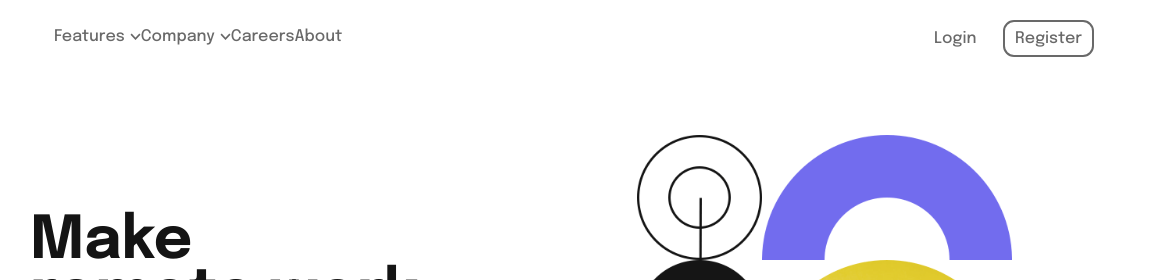
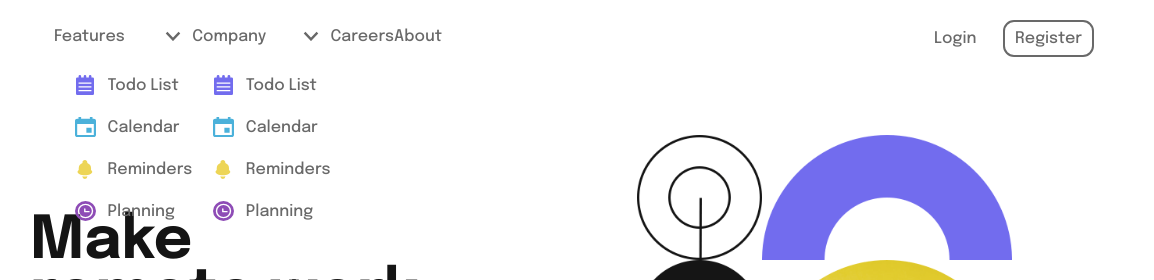
Before and after one commit to Timothy-Achonu/Drop-down-nav, a plain HTML site: page index.html in a window 1280 px wide. Shown: the top 280 px of the page, 126-1280 px from the left. Drawn offline with Linux system fonts and the light colour scheme.

Commit message:
committing changes

```diff
--- a/index.html
+++ b/index.html
@@ -34,15 +34,81 @@
         <div class="not-login">
           <div>
             Features
+            <input type="checkbox"
+            class="toggler1 toggler">
             <figure>
               <img src="./images/icon-arrow-down.svg" alt="">
             </figure>
+            <div class="features-dropdown">
+              <div>
+                <figure>
+                  <img src="./images/icon-todo.svg"
+                   alt="">
+                </figure>
+                Todo List
+              </div>
+              <div>
+                <figure>
+                  <img src="./images/icon-calendar.svg"
+                   alt="">
+                </figure>
+                Calendar
+              </div>
+              <div>
+                <figure>
+                  <img src="./images/icon-reminders.svg"
+                   alt="">
+                </figure>
+                Reminders
+              </div>
+              <div>
+                <figure>
+                  <img src="./images/icon-planning.svg"
+                   alt="">
+                </figure>
+                Planning
+              </div>
+            </div>
           </div>
-          <div>
+
+          <div class="not-login-img">
             Company
+            <input type="checkbox"
+            class="toggler2 toggler" >
             <figure>
               <img src="./images/icon-arrow-down.svg" alt="">
             </figure>
+            <div class="features-dropdown">
+              <div>
+                <figure>
+                  <img src="./images/icon-todo.svg"
+                   alt="">
+                </figure>
+                Todo List
+              </div>
+              <div>
+                <figure>
+                  <img src="./images/icon-calendar.svg"
+                   alt="">
+                </figure>
+                Calendar
+              </div>
+              <div>
+                <figure>
+                  <img src="./images/icon-reminders.svg"
+                   alt="">
+                </figure>
+                Reminders
+              </div>
+              <div>
+                <figure>
+                  <img src="./images/icon-planning.svg"
+                   alt="">
+                </figure>
+                Planning
+              </div>
+            </div>
+
           </div>
           <div>Careers</div>
           <div>About</div>
--- a/style.css
+++ b/style.css
@@ -15,12 +15,14 @@
     --almost-black: hsl(0, 0%, 8%);
 }
 
-/* general stylin */
+/* general styling */
 
 body {
     position: relative;
     font-family: 'Epilogue', sans-serif;
     overflow-x: hidden;
+    /* background-color: yellow; */
+    min-height: 100vh;
 }
 img {
     width: 100%;
@@ -30,7 +32,6 @@ img {
 .grey-text {
     color: var(--medium-gray);
 }
-
 
 .container {
     width: 100%;
@@ -68,7 +69,8 @@ img {
 .container > .nav-container > .nav-bar {
     position: absolute;
     top: 0px;
-    right: -400px;
+    /* right: -400px; */
+    right: 0px;
     display: flex;
     flex-direction: column;
     justify-content: flex-start;
@@ -82,21 +84,118 @@ img {
     transition: opacity 200ms ease-in-out,
     right 800ms ease-in-out;
 }
+/* UNCOMMENT THIS */
+/* .container > .nav-container > .nav-bar {
+    display: none;
+    opacity: 0;
+} */
 .container > .nav-container > .nav-bar > div {
     display: flex;
 }
+/* Not login */
 .container > .nav-container > .nav-bar > .not-login {
     display: flex;
     flex-direction: column;
     justify-content: space-between;
-    width: 25%;
-    height: 150px;
+    width: 100%;
+    height: 500px;
+    /* height: fit-content; */
     font-weight: 500;
 }
 .container > .nav-container > .nav-bar >
 .not-login > div{
     cursor: pointer;
+    display: flex;
+    flex-direction: column;
+    /* justify-content: space-between; */
 }
+.container > .nav-container > .nav-bar >
+div > div {
+    display: flex;
+}
+.container > .nav-container > .nav-bar >
+div > div > figure {
+    position: absolute;
+    left: 80%;
+    width: 1rem;
+    height:1rem;
+    display: flex;
+    justify-content: center;
+    align-items: center;
+    /* margin-left: 0; */
+    /* background-color: red; */
+}
+.container > .nav-container > .nav-bar >
+div > div > figure > img {
+    object-fit: contain;
+    height: 100%;
+}
+/* FEATURES DROPDOWN */
+/* features dropdown figure & image styling */
+.container > .nav-container > .nav-bar >
+div > div > .features-dropdown {
+    display: flex;
+    flex-direction: column;
+    margin-left: 20px;
+    margin-top: 13px;
+    width: 100%;
+}
+.container > .nav-container > .nav-bar >
+div > div > .features-dropdown > div {
+    display: flex;
+    align-items: center;
+    /* background-color: yellow; */
+    width: 100%;
+    height: 30px;
+    margin-top: 12px;
+}
+.container > .nav-container > .nav-bar >
+div > div > .features-dropdown figure{
+    width: 1.4rem;
+    height: 1.3rem;
+    display: flex;
+    justify-content: center;
+    align-items: center;
+    margin-right: 0.7rem;
+}
+.container > .nav-container > .nav-bar >
+.not-login > div > .features-dropdown figure >
+img {
+    object-fit: contain;
+    height: 100%;
+}
+
+.container > .nav-container > .nav-bar >
+.not-login > div {
+    position: relative;
+    /* so that the checkbox can be
+    relative to this(thier parents) */
+
+    /* background-color: yellow; */
+    width: 89%;
+}
+.container > .nav-container > .nav-bar >
+.not-login > div > .toggler {
+    position: absolute;
+    left: 80%;
+    width: 1rem;
+    height: 100%;
+    opacity: 0;
+    z-index: 4;
+    background-color: yellow;
+}
+/* When checkbox is checked */
+.container > .nav-container > .nav-bar >
+.not-login > div > .toggler1:checked + figure {
+    transform: rotate(180deg);
+}
+.container > .nav-container > .nav-bar >
+.not-login > div > .toggler2:checked + figure {
+    transform: rotate(180deg);
+}
+
+
+
 .container > .nav-container > .nav-bar >
 .login-register {
     display: flex;
@@ -123,28 +222,8 @@ img {
     align-items: center;
 }
 
-.container > .nav-container > .nav-bar >
-div > div {
-    display: flex;
-}
-.container > .nav-container > .nav-bar >
-div > div > figure {
-    width: 0.7rem;
-    height: 1.1rem;
-    display: flex;
-    justify-content: center;
-    align-items: center;
-    margin-left: 0.3rem;
-}
-.container > .nav-container > .nav-bar >
-div > div > figure > img {
-    object-fit: contain;
-    height: 70%;
-}
-.container > .nav-container > .nav-bar {
-    /* display: none; */
-    opacity: 0;
-}
+
+
 
 /* Hamburger */
 
@@ -204,10 +283,12 @@ div > div > figure > img {
 .nav-bar {
    opacity:1 ;
    right: 0px;
+   display: flex;
 }
 .container > .nav-container > .flipper:checked +
 .open.hamburger + .close.hamburger + .overlay {
     opacity: 1;
+
 }
 
 
@@ -460,7 +541,7 @@ div > div > figure > img {
 
 /* * {
     outline: 1px solid limegreen !important;
-} */
+}  */
 
 /* * {
     background: rgb(0 100 0 / 0.1) !important;
```
